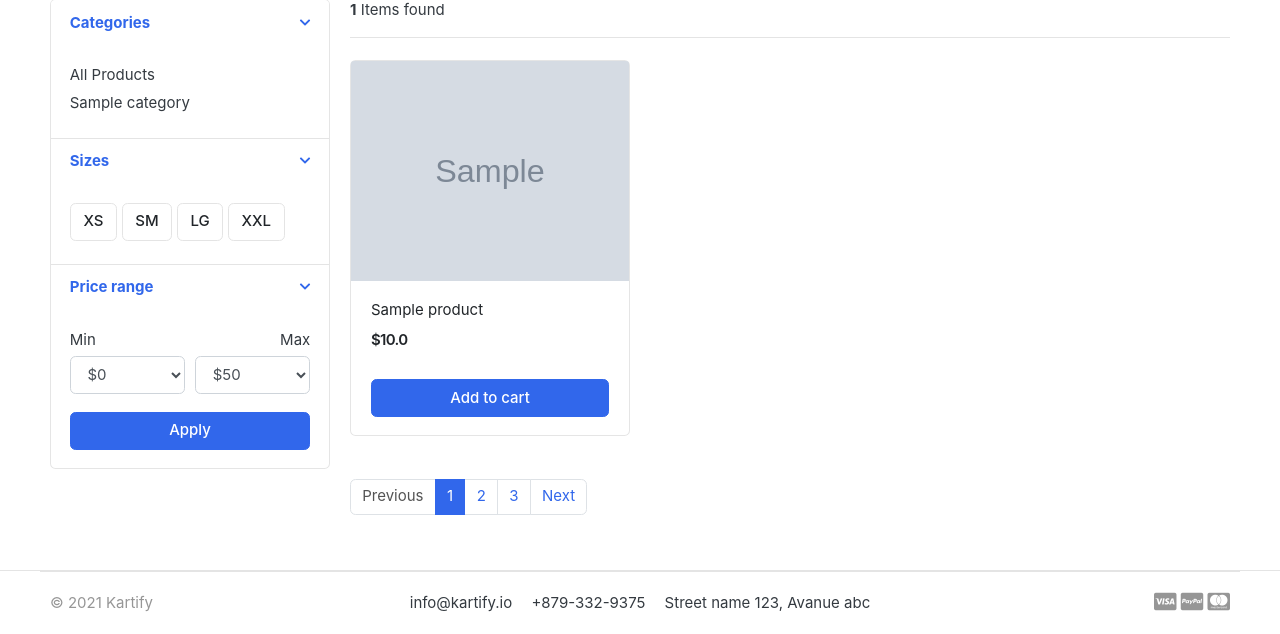
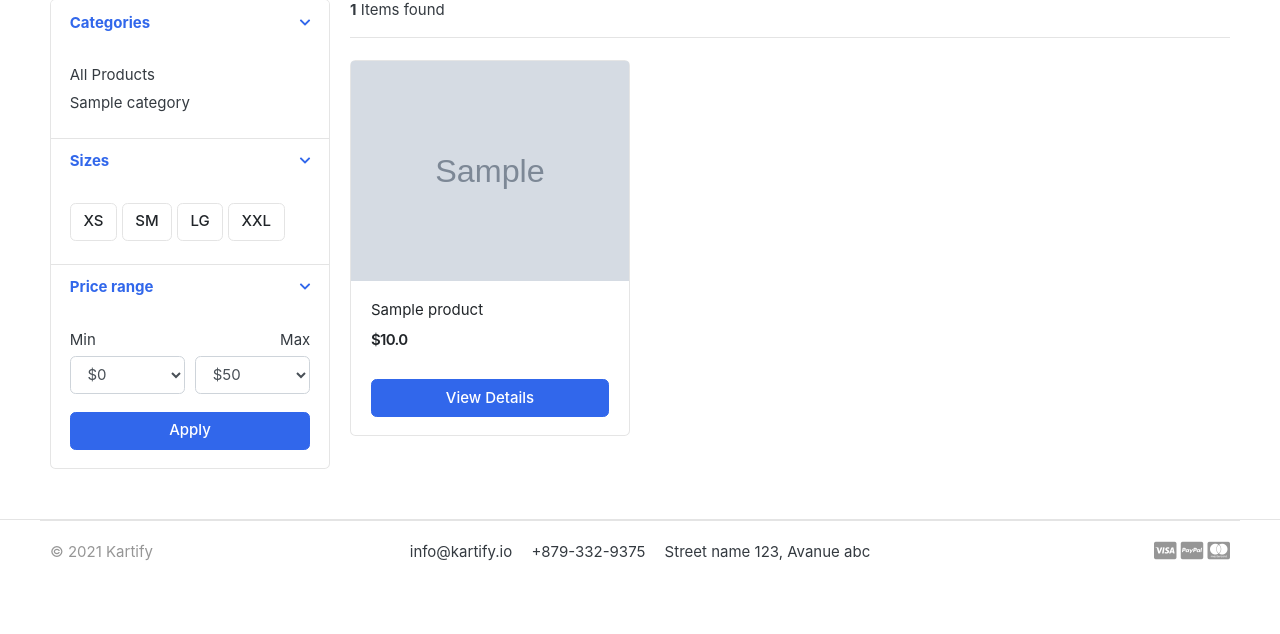
Before and after one commit to aaman007/kartify, a Django app: page /store/ in a window 1280 px wide. Shown: the part 303-937 px from the top of the page. After the commit the page ends 864 px from the top, so only its background shows below. Run offline with Django 3.2, Linux system fonts and the light colour scheme; tables that the repository leaves empty hold one stand-in row (values such as "Sample post"); grey boxes marked "Sample" are stand-in pictures; some libraries are stand-ins or nearby versions; some web fonts are replaced.

Commit message:
Added pagination and search functionality

```diff
--- a/kartify/store/templates/store/store.html
+++ b/kartify/store/templates/store/store.html
@@ -5,7 +5,11 @@
     <!-- ========================= SECTION PAGETOP ========================= -->
     <section class="section-pagetop bg">
         <div class="container">
-            <h2 class="title-page">Our Store</h2>
+            {% if 'search' in request.GET %}
+                <h2 class="title-page">Search Result</h2>
+            {% else %}
+                <h2 class="title-page">Our Store</h2>
+            {% endif %}
         </div> <!-- container //  -->
     </section>
     <!-- ========================= SECTION INTRO END// ========================= -->
@@ -148,28 +152,46 @@
                                                 <!-- <del class="price-old">${{ product.price }}</del> -->
                                             </div> <!-- price-wrap.// -->
                                         </div>
-                                        {% if product.stock <= 0 %}
-                                            <h4 class="text-danger"> Out of stock </h4>
-                                        {% else %}
-                                            <a href="{% url 'cart:add_to_cart' product.slug %}" class="btn btn-block btn-primary">Add to cart </a>
-                                        {% endif %}
+                                        <a href="{{ product.get_url }}" class="btn btn-block btn-primary">View
+                                            Details </a>
                                     </figcaption>
                                 </figure>
                             </div> <!-- col.// -->
                         {% endfor %}
                     </div> <!-- row end.// -->
+                    <nav class="mt-4" aria-label="Page navigation sample">
+                        {% if page_obj.has_other_pages %}
+                            <ul class="pagination">
+                                {% if not page_obj.has_previous %}
+                                    <li class="page-item disabled"><a class="page-link" href="#">Previous</a></li>
+                                {% else %}
+                                    <li class="page-item"><a class="page-link"
+                                                             href="?page={{ page_obj.previous_page_number }}">Previous</a>
+                                    </li>
+                                {% endif %}
 
+                                {% for page in page_obj.paginator.page_range %}
+                                    {% if page_obj.number == page %}
+                                        <li class="page-item active">
+                                            <a class="page-link" href="?page={{ page }}">{{ page }}</a>
+                                        </li>
+                                    {% else %}
+                                        <li class="page-item">
+                                            <a class="page-link" href="?page={{ page }}">{{ page }}</a>
+                                        </li>
+                                    {% endif %}
+                                {% endfor %}
 
-                    <nav class="mt-4" aria-label="Page navigation sample">
-                        <ul class="pagination">
-                            <li class="page-item disabled"><a class="page-link" href="#">Previous</a></li>
-                            <li class="page-item active"><a class="page-link" href="#">1</a></li>
-                            <li class="page-item"><a class="page-link" href="#">2</a></li>
-                            <li class="page-item"><a class="page-link" href="#">3</a></li>
-                            <li class="page-item"><a class="page-link" href="#">Next</a></li>
-                        </ul>
+                                {% if page_obj.has_next %}
+                                    <li class="page-item"><a class="page-link"
+                                                             href="?page={{ page_obj.next_page_number }}">Next</a>
+                                    </li>
+                                {% else %}
+                                    <li class="page-item disabled"><a class="page-link" href="#">Next</a></li>
+                                {% endif %}
+                            </ul>
+                        {% endif %}
                     </nav>
-
                 </main> <!-- col.// -->
 
             </div>
--- a/kartify/store/views.py
+++ b/kartify/store/views.py
@@ -1,3 +1,4 @@
+from django.db.models import Q
 from django.shortcuts import render, get_object_or_404
 from django.views.generic import ListView, DetailView
 
@@ -9,6 +10,7 @@ from kartify.store.models import Product
 
 class StoreView(ListView):
     model = Product
+    paginate_by = 6
     context_object_name = 'products'
     template_name = 'store/store.html'
 
@@ -20,15 +22,19 @@ class StoreView(ListView):
 
     def get_queryset(self):
         category = self.get_category()
+        search_term = self.request.GET.get('search')
+        q_exp = Q(is_available=True)
         if category:
-            return Product.objects.filter(is_available=True, category=category)
-        return Product.objects.filter(is_available=True)
+            q_exp &= Q(category=category)
+        if search_term:
+            q_exp &= Q(name__icontains=search_term) | Q(description__icontains=search_term)
+        return Product.objects.filter(q_exp).order_by('-id')
 
     def get_context_data(self, **kwargs):
         context = super().get_context_data(**kwargs)
         context.update({
             'category': self.get_category(),
-            'product_count': context.get('products').count()
+            'product_count': self.get_queryset().count()
         })
         return context
 
--- a/kartify/templates/snippets/header.html
+++ b/kartify/templates/snippets/header.html
@@ -26,9 +26,9 @@
                 </div> <!-- col.// -->
                 <a href="{% url 'store:store' %}" class="btn btn-outline-primary">Store</a>
                 <div class="col-lg  col-md-6 col-sm-12 col">
-                    <form action="#" class="search">
+                    <form action="{% url 'store:store' %}" class="search">
                         <div class="input-group w-100">
-                            <input type="text" class="form-control" style="width:60%;" placeholder="Search">
+                            <input type="text" name="search" class="form-control" style="width:60%;" placeholder="Search">
 
                             <div class="input-group-append">
                                 <button class="btn btn-primary" type="submit">
```
